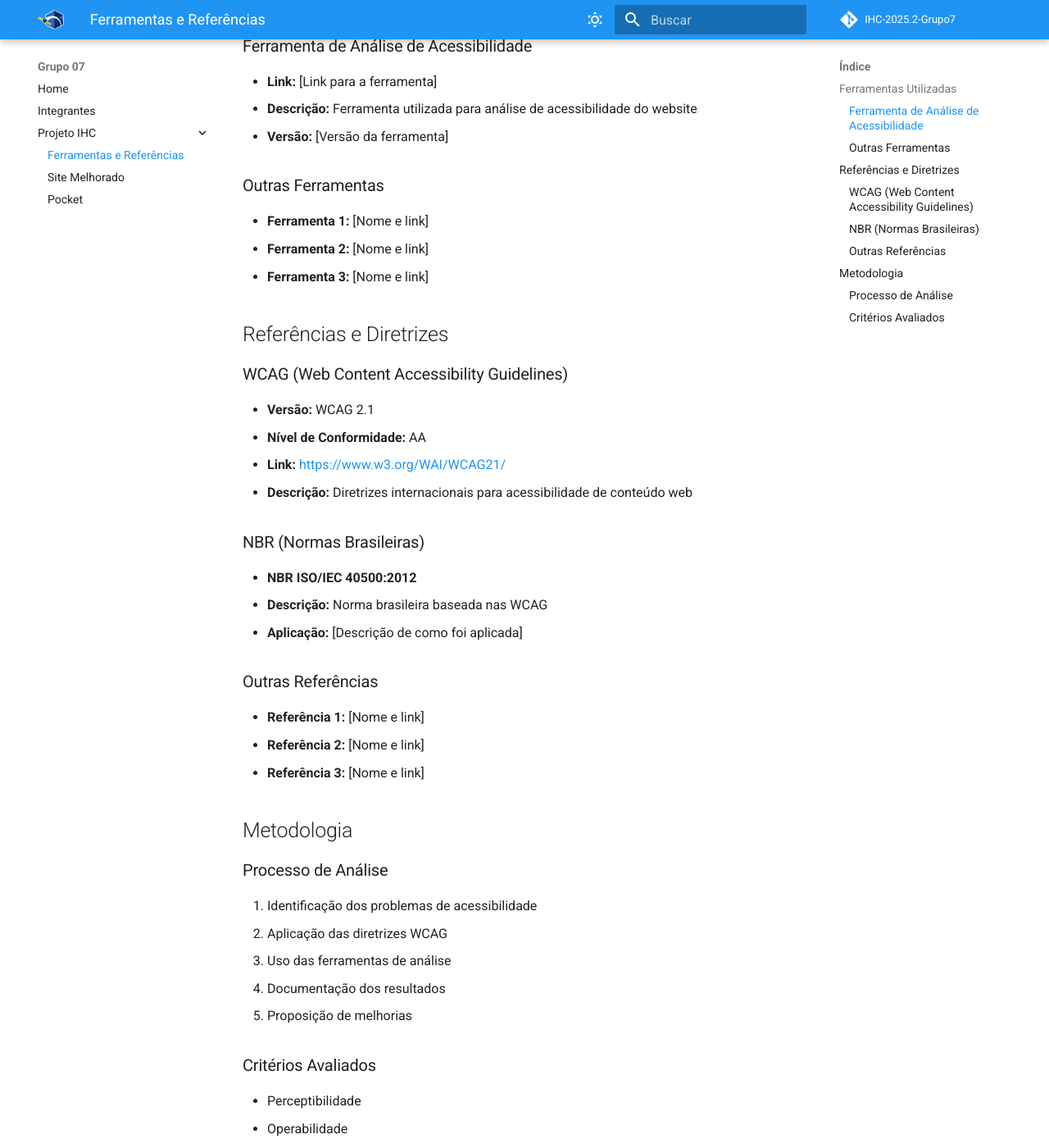
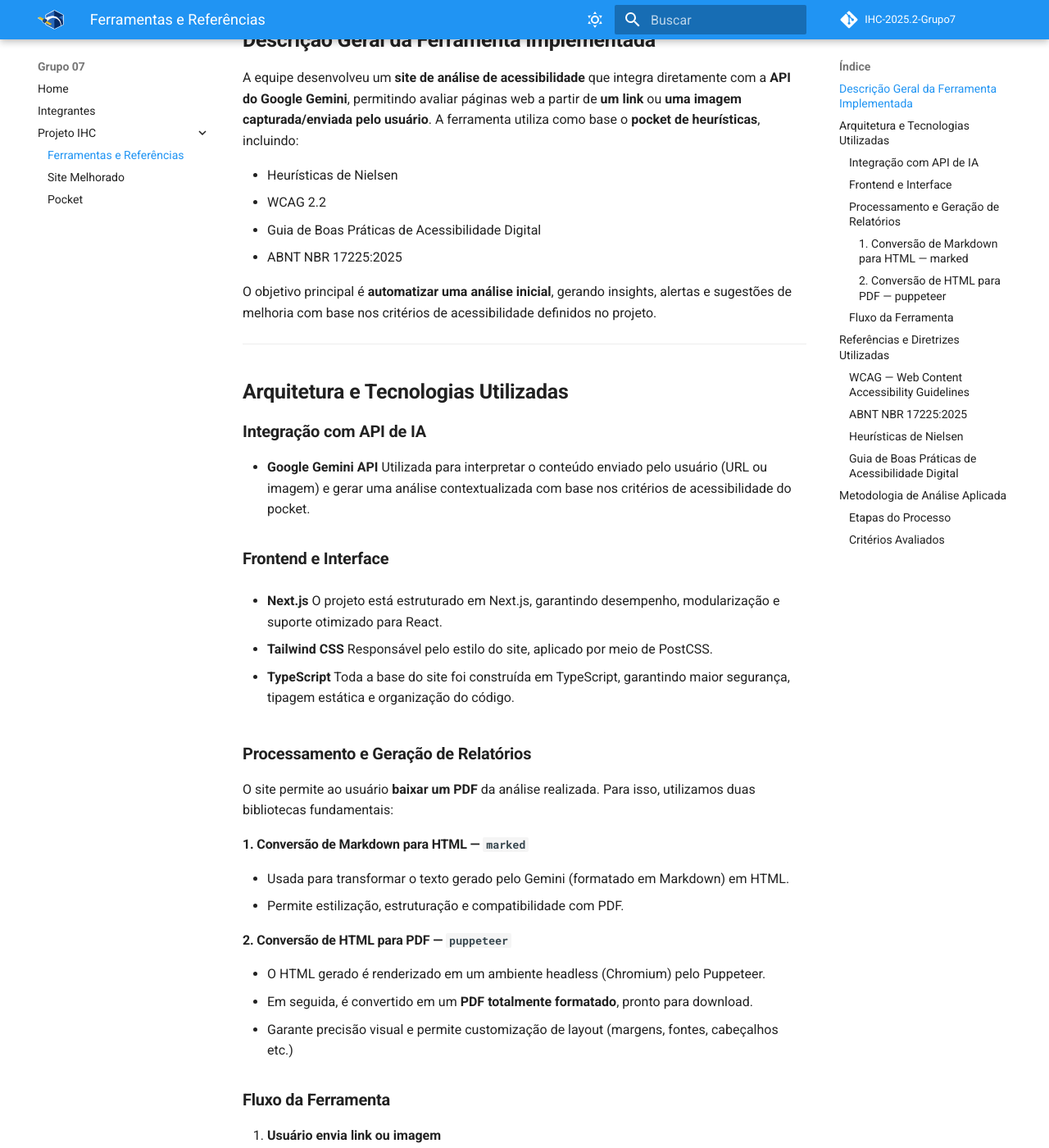
Before and after one commit to UnB-IHC/IHC-2025.2-Grupo7, an MkDocs documentation site: the page built from docs/projeto/ferramentas.md, in a window 1280 px wide and 1400 px high, scrolled down 190 px. Shown: the whole window at 82% size. Built offline with MkDocs 1.6.1 and Material for MkDocs 9.7.7, drawn with Linux system fonts in a browser that asks for light colours; comment, search, counter and statistics services are not loaded; some of the changed text lies outside the part shown.

Commit message:
docs: ferramentas

```diff
--- a/docs/projeto/ferramentas.md
+++ b/docs/projeto/ferramentas.md
@@ -1,46 +1,109 @@
-# Ferramentas e Referências
+# **Ferramentas, Tecnologias e Referências da Solução Desenvolvida**
 
-## Ferramentas Utilizadas
+## **Descrição Geral da Ferramenta Implementada**
 
-### Ferramenta de Análise de Acessibilidade
-- **Link:** [Link para a ferramenta]
-- **Descrição:** Ferramenta utilizada para análise de acessibilidade do website
-- **Versão:** [Versão da ferramenta]
+A equipe desenvolveu um **site de análise de acessibilidade** que integra diretamente com a **API do Google Gemini**, permitindo avaliar páginas web a partir de **um link** ou **uma imagem capturada/enviada pelo usuário**.
+A ferramenta utiliza como base o **pocket de heurísticas**, incluindo:
 
-### Outras Ferramentas
-- **Ferramenta 1:** [Nome e link]
-- **Ferramenta 2:** [Nome e link]
-- **Ferramenta 3:** [Nome e link]
+* Heurísticas de Nielsen
+* WCAG 2.2
+* Guia de Boas Práticas de Acessibilidade Digital
+* ABNT NBR 17225:2025
 
-## Referências e Diretrizes
+O objetivo principal é **automatizar uma análise inicial**, gerando insights, alertas e sugestões de melhoria com base nos critérios de acessibilidade definidos no projeto.
 
-### WCAG (Web Content Accessibility Guidelines)
-- **Versão:** WCAG 2.1
-- **Nível de Conformidade:** AA
-- **Link:** [https://www.w3.org/WAI/WCAG21/](https://www.w3.org/WAI/WCAG21/)
-- **Descrição:** Diretrizes internacionais para acessibilidade de conteúdo web
+---
 
-### NBR (Normas Brasileiras)
-- **NBR ISO/IEC 40500:2012**
-- **Descrição:** Norma brasileira baseada nas WCAG
-- **Aplicação:** [Descrição de como foi aplicada]
+## **Arquitetura e Tecnologias Utilizadas**
 
-### Outras Referências
-- **Referência 1:** [Nome e link]
-- **Referência 2:** [Nome e link]
-- **Referência 3:** [Nome e link]
+### **Integração com API de IA**
 
-## Metodologia
+* **Google Gemini API**
+  Utilizada para interpretar o conteúdo enviado pelo usuário (URL ou imagem) e gerar uma análise contextualizada com base nos critérios de acessibilidade do pocket.
 
-### Processo de Análise
-1. Identificação dos problemas de acessibilidade
-2. Aplicação das diretrizes WCAG
-3. Uso das ferramentas de análise
-4. Documentação dos resultados
-5. Proposição de melhorias
+### **Frontend e Interface**
 
-### Critérios Avaliados
-- Perceptibilidade
-- Operabilidade
-- Compreensibilidade
-- Robustez
+* **Next.js**
+  O projeto está estruturado em Next.js, garantindo desempenho, modularização e suporte otimizado para React.
+
+* **Tailwind CSS**
+  Responsável pelo estilo do site, aplicado por meio de PostCSS.
+
+* **TypeScript**
+  Toda a base do site foi construída em TypeScript, garantindo maior segurança, tipagem estática e organização do código.
+
+### **Processamento e Geração de Relatórios**
+
+O site permite ao usuário **baixar um PDF** da análise realizada. Para isso, utilizamos duas bibliotecas fundamentais:
+
+#### **1. Conversão de Markdown para HTML — `marked`**
+
+* Usada para transformar o texto gerado pelo Gemini (formatado em Markdown) em HTML.
+* Permite estilização, estruturação e compatibilidade com PDF.
+
+#### **2. Conversão de HTML para PDF — `puppeteer`**
+
+* O HTML gerado é renderizado em um ambiente headless (Chromium) pelo Puppeteer.
+* Em seguida, é convertido em um **PDF totalmente formatado**, pronto para download.
+* Garante precisão visual e permite customização de layout (margens, fontes, cabeçalhos etc.)
+
+### **Fluxo da Ferramenta**
+
+1. **Usuário envia link ou imagem**
+2. **O sistema coleta informações da página** (HTML ou imagem processada)
+3. **A API do Gemini gera a análise** com base no pocket
+4. **O texto é convertido em Markdown estruturado**
+5. **Markdown → HTML (via marked)**
+6. **HTML → PDF (via puppeteer)**
+7. **Usuário baixa o relatório completo**
+
+---
+
+## **Referências e Diretrizes Utilizadas**
+
+### **WCAG — Web Content Accessibility Guidelines**
+
+* **Versão:** WCAG 2.2
+* **Nível de Conformidade Meta:** AA
+* **Link:** [https://www.w3.org/WAI/WCAG22/](https://www.w3.org/WAI/WCAG22/)
+* Fundamentou os critérios de perceptibilidade, operabilidade, compreensibilidade e robustez.
+
+### **ABNT NBR 17225:2025**
+
+* Norma brasileira que adapta e complementa as WCAG.
+* Aplicada para alinhar o site aos requisitos utilizados em auditorias oficiais no Brasil.
+
+### **Heurísticas de Nielsen**
+
+* Usadas para análises de usabilidade (feedback, correspondência com o mundo real, consistência, prevenção de erros etc.)
+
+### **Guia de Boas Práticas de Acessibilidade Digital**
+
+* Base para recomendações práticas, como:
+
+  * HTML semântico
+  * design responsivo
+  * contraste
+  * testes com PcD
+  * práticas editoriais inclusivas
+
+---
+
+## **Metodologia de Análise Aplicada**
+
+### **Etapas do Processo**
+
+1. Coleta da página ou imagem enviada
+2. Leitura semântica e contextual via Gemini
+3. Classificação dos problemas usando o pocket
+4. Organização das sugestões em categorias (Nielsen, WCAG, NBR, Boas Práticas)
+5. Geração de relatório em Markdown
+6. Conversão e exportação em PDF
+
+### **Critérios Avaliados**
+
+* **Perceptibilidade** (alt text, contraste, multimídia)
+* **Operabilidade** (teclado, navegação, tempo)
+* **Compreensibilidade** (conteúdo, previsibilidade, formulários)
+* **Robustez** (HTML semântico, compatibilidade com leitores de tela)
+* **Usabilidade geral** (feedback, controle, padrão, consistência)
```
